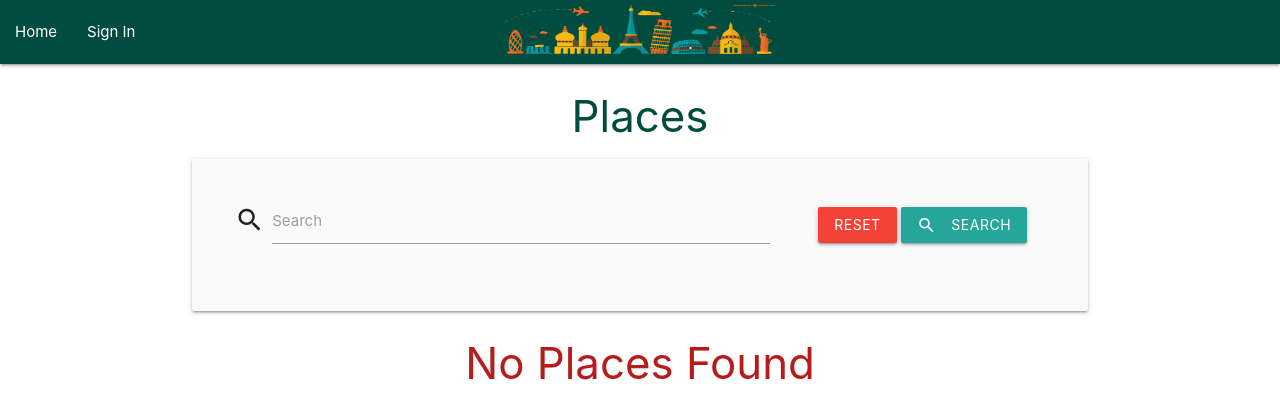
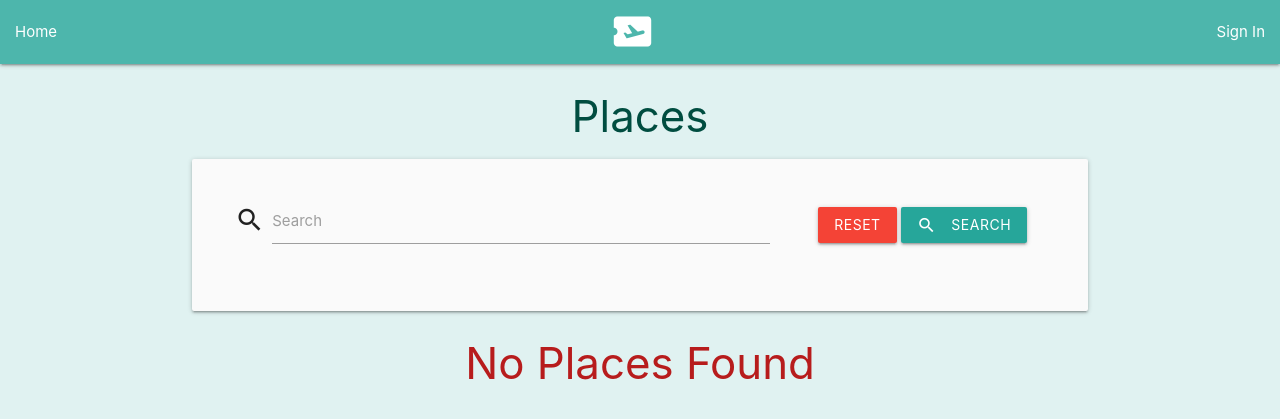
Before and after one commit to lonneke-dev/PlaceToGo, a Flask app: page / in a window 1280 px wide. Shown: the top 419 px of the page. Run offline with Flask 2, Linux system fonts and the light colour scheme; data that the repository does not hold is empty; some libraries are stand-ins or nearby versions.

Commit message:
Styling the base.html

```diff
--- a/static/css/style.css
+++ b/static/css/style.css
@@ -1,11 +1,18 @@
-.logo {
-    width: 270px;
-    height: 50px;
-    margin-top: 4px;
+body {
+    background-color: #e0f2f1;
 }
 
-button {
-    border-radius: 2rem;
+nav i.logo{
+    font-size: 3rem;
+}
+
+h4 {
+    margin: 0;
+}
+
+.flashes {
+    margin-top: 20px;
+    border-radius: 2em;
 }
 
 .flashes h4 {
--- a/templates/base.html
+++ b/templates/base.html
@@ -17,25 +17,30 @@
 
   <header>
     <!-- Navbar -->
+    <div class="navbar-fixed">
       <nav>
-      <div class="nav-wrapper teal darken-4">
-        <a href="{{ url_for('get_places') }}" class="brand-logo center"><img src="../../static/images/logo.png"
-            class="logo" alt="logo"></a>
+        <div class="nav-wrapper teal lighten-2">
+          <a href="{{ url_for('get_places') }}" class="brand-logo center"><i class="material-icons logo">airplane_ticket</i></a>
           <a href="#" data-target="mobile-demo" class="sidenav-trigger"><i class="material-icons">double_arrow</i></a>
           <ul class="left hide-on-med-and-down">
             <li><a href="{{ url_for('get_places') }}">Home</a></li>
+          </ul>
           {% if session.user %}
+          <ul class="left hide-on-med-and-down">
             <li><a href="{{ url_for('add_place') }}">Add place</a></li>
             <li><a href="{{ url_for('profile', username=session['user']) }}">Profile</a></li>
           </ul>
           <ul class="right hide-on-med-and-down">
             <li><a href="{{ url_for('signout') }}">Sign Out</a></li>
+          </ul>
           {% else %}
+          <ul class="right hide-on-med-and-down">
             <li><a href="{{ url_for('signin') }}">Sign In</a></li>
+          </ul>
           {% endif %}
-        </ul>
         </div>
       </nav>
+    </div>
     <!-- Sidenav -->
     <ul class="sidenav" id="mobile-demo">
       <li><a href="{{ url_for('get_places') }}">Home</a></li>
@@ -49,20 +54,19 @@
     </ul>
   </header>
 
+  <main class="container">
   <section>
     <!-- Flash messages -->
     {% with messages = get_flashed_messages() %}
     {% if messages %}
     {% for message in messages %}
-    <div class="row flashes">
-      <h4 class="teal darken-3 center-align">{{ message }}</h4>
+    <div class="row flashes z-depth-4">
+      <h4 class="teal darken-2 white-text center-align">{{ message }}</h4>
     </div>
     {% endfor %}
     {% endif %}
     {% endwith %}
   </section>
-
-  <main class="container">
     {% block content %}
     {% endblock %}
   </main>
@@ -74,4 +78,5 @@
   {% endblock %}
 
 </body>
+
 </html>
--- a/templates/profile.html
+++ b/templates/profile.html
@@ -1,13 +1,11 @@
 {% extends "base.html" %}
 {% block content %}
-
-    <h3 class="teal-text text-darken-4 center-align">Profile</h3>
 
     <div class="row">
         <form class="col s12 m8 offset-m2" method="POST" action="{{ url_for('signin') }}">
             <div class="card-panel">
-                <h3 class="center-align teal-text text-darken-4">
-                    {{ username }}'s Profile
+                <h3 class="center-align teal-text text-darken-3">
+                    {{ username }}'s profile
                 </h3>
             </div>
         </form>
```
Lines whose indentation alone changed are shown as unchanged.
